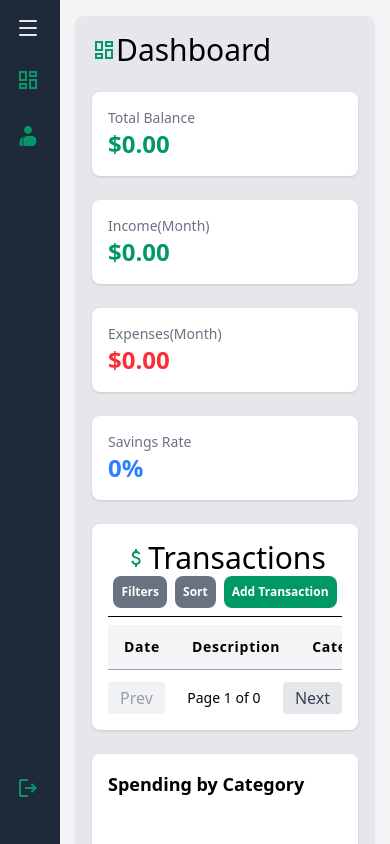
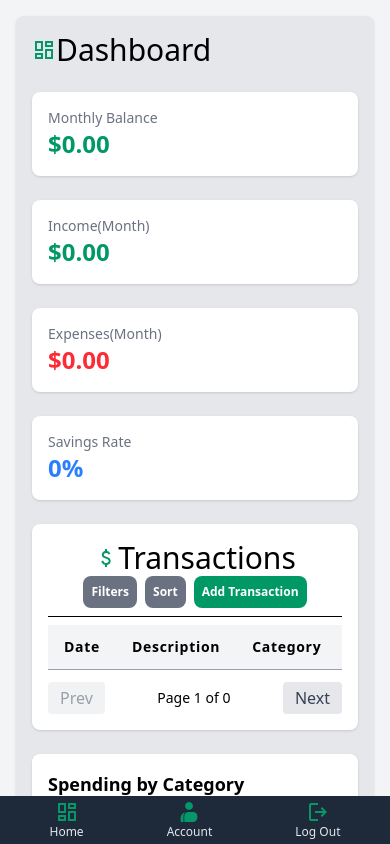
Before and after one commit to leandrocitygear/my-project, a React (Vite) app: page /dashboard in a window 390 px wide. Built offline with nearby package versions, Linux system fonts and the light colour scheme.

Commit message:
sidebar new look

```diff
--- a/src/components/Layout.jsx
+++ b/src/components/Layout.jsx
@@ -4,7 +4,7 @@ import MainContent from "./MainContent";
 
 export default function Layout() {
   return (
-    <div className="flex bg-gray-200 max-h-screen ">
+    <div className="flex flex-col-reverse sm:flex-row bg-gray-200 max-h-screen">
       <Sidebar />
 
       <div className="flex flex-col flex-1 overflow-hidden min-w-0 min-h-0">
--- a/src/components/Sidebar.jsx
+++ b/src/components/Sidebar.jsx
@@ -1,6 +1,5 @@
 import { useEffect, useState } from "react"
 import { useNavigate, Link } from "react-router"
-import { Flag, Menu, X } from "lucide-react"
 import dashboardIcon from "../assets/dashboard_24dp_059669_FILL0_wght400_GRAD0_opsz24.svg"
 import { useTransactions } from "../TransactionContext"
 
@@ -14,10 +13,6 @@ function Sidebar() {
 
     const { setTransactions } = useTransactions();
 
-    const [isOpen, setIsOpen] = useState(() => {
-        const saved = localStorage.getItem("sidebarOpen");
-        return saved ? JSON.parse(saved) : false;
-    })
 
      const navigate = useNavigate();
 
@@ -29,26 +24,25 @@ function Sidebar() {
 
 
     return (
-            <div className={`${isOpen ? "w-64" : "w-15"} bg-gray-800 text-gray-200 min-h-screen p-4 transition-all duration-300 flex flex-col`}>
-                <button onClick={() => setIsOpen(!isOpen)}
-                className="text-gray-200 focus:outline-none mb-6 cursor-pointer"
-                >
-                 {isOpen ? <X size={24} /> : <Menu size={24} />}
-                </button>
+            <div className="sm:w-16 bg-gray-800 text-gray-200 w-full h-auto sm:h-screen p-2">
 
-                <nav className="flex-1">
-                    <Link to="/dashboard" className="flex items-center gap-2 hover:text-white mb-6 text-nowrap text-xl h-8" >
-                    <img src={dashboardIcon} alt="dashboard icon" title="Dashboard" />  {isOpen && "Dashboard"}
+                <nav className="flex justify-around sm:flex-col sm:h-full sm:justify-start sm:gap-6">
+
+                    <Link to="/dashboard" className="text-nowrap text-xs h-8 flex flex-col items-center justify-center" >
+                    <img src={dashboardIcon} alt="dashboard icon" title="Dashboard" />
+                    Home
                     </Link>
 
-                    <Link to="/profile" className="flex items-center gap-2 hover:text-white mb-6 text-nowrap text-xl h-8">
-                    <img src={profileIcon} alt="Profile icon" title="Profile"/> {isOpen && "Profile"}
+                    <Link to="/profile" className=" text-nowrap text-xs h-8 flex flex-col items-center justify-center">
+                    <img src={profileIcon} alt="Profile icon" title="Profile"/>
+                    Account
                     </Link>
 
+                    <button onClick={handleLogout} className=" text-nowrap text-xs h-8 cursor-pointer flex flex-col items-center justify-center">
+                        <img src={logoutIcon} alt="logout icon" title="Log Out"/>
+                        Log Out
+                    </button>
                 </nav>
-                    <button onClick={handleLogout} className="flex items-center gap-2 hover:text-white mb-6 text-nowrap justify-self-end text-xl h-8">
-                        <img src={logoutIcon} alt="logout icon" title="Log Out"/> {isOpen && "Log Out"}
-                    </button>
 
             </div>
 
--- a/src/components/SummaryCards.jsx
+++ b/src/components/SummaryCards.jsx
@@ -7,11 +7,25 @@ function SummaryCards() {
 const {transactions} = useTransactions();
 
 
-    const income = transactions
+    const today = new Date();
+
+    const currentMonth = today.getMonth(); // 0-11
+    const currentYear = today.getFullYear();
+
+    const monthlyTransactions = transactions.filter(t => {
+        const transactionDate = new Date(t.date);
+
+        return (
+            transactionDate.getMonth() === currentMonth &&
+            transactionDate.getFullYear() === currentYear
+        );
+    });
+
+    const income = monthlyTransactions
     .filter(t => t.type.toLowerCase() === "income")
     .reduce((sum,t)=> sum + Number(t.amount),0);
 
-    const expenses = transactions
+    const expenses = monthlyTransactions
     .filter(t => t.type.toLowerCase() === "expense")
     .reduce((sum,t)=> sum + Number(t.amount),0);
 
@@ -25,7 +39,7 @@ const {transactions} = useTransactions();
     return(
         <div className="grid grid-cols-1 sm:grid-cols-2 lg:grid-cols-4 gap-6">
             <div className="bg-white shadow p-4 rounded-lg">
-                <h3 className="text-sm text-gray-500">Total Balance</h3>
+                <h3 className="text-sm text-gray-500">Monthly Balance</h3>
                 <p className="text-2xl font-bold text-emerald-600">${balance.toFixed(2)}</p>
             </div>
             <div className="bg-white shadow p-4 rounded-lg">
```
